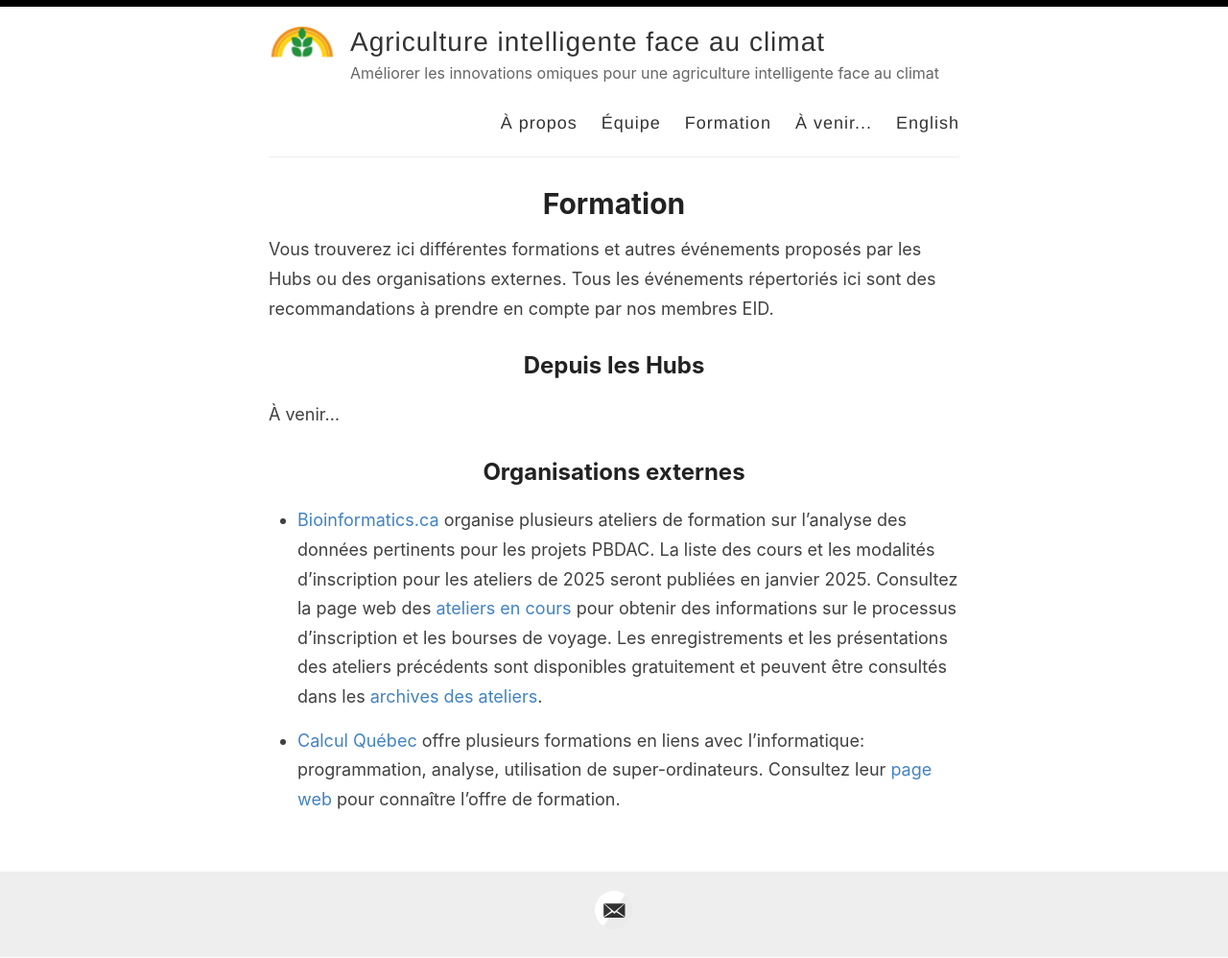
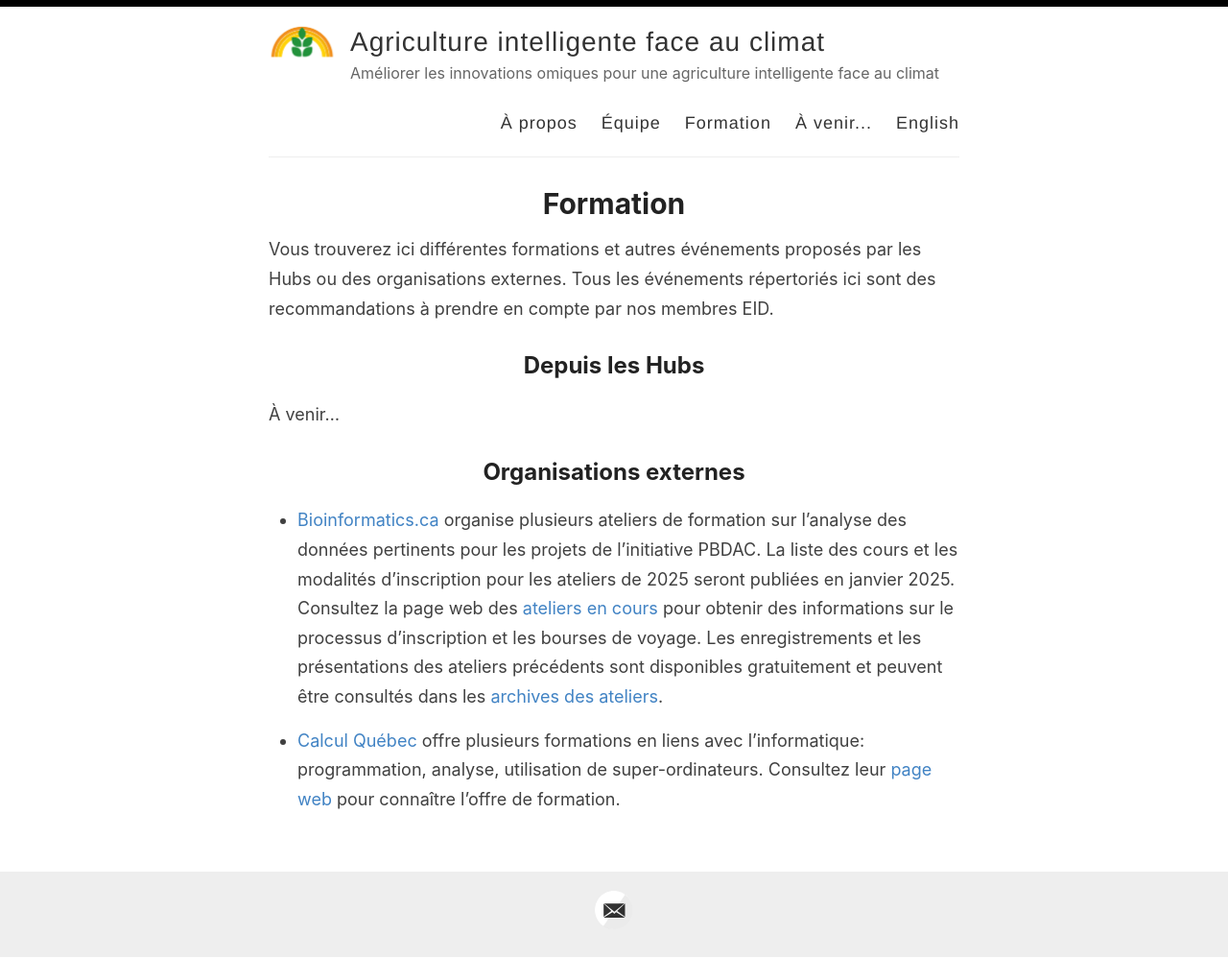
Before and after one commit to ClimateSmartAg/ClimateSmartAg-website-fr, a Jekyll site: the page built from _pages/training.md, in a window 1280 px wide. Shown: the whole page at 96% size. Built offline with Jekyll 4.4.1, drawn with Linux system fonts in a browser that asks for light colours.

Commit message:
Update training.md

```diff
--- a/_pages/training.md
+++ b/_pages/training.md
@@ -11,6 +11,6 @@
 À venir...
 
 ## Organisations externes
-- [Bioinformatics.ca](https://bioinformatics.ca/workshops/current-workshops/) organise plusieurs ateliers de formation sur l'analyse des données pertinents pour les projets PBDAC. La liste des cours et les modalités d'inscription pour les ateliers de 2025 seront publiées en janvier 2025. Consultez la page web des [ateliers en cours](https://bioinformatics.ca/workshops/current-workshops/) pour obtenir des informations sur le processus d'inscription et les bourses de voyage. Les enregistrements et les présentations des ateliers précédents sont disponibles gratuitement et peuvent être consultés dans les [archives des ateliers](https://bioinformatics.ca/workshops/previous-workshops/).
+- [Bioinformatics.ca](https://bioinformatics.ca/workshops/current-workshops/) organise plusieurs ateliers de formation sur l'analyse des données pertinents pour les projets de l'initiative PBDAC. La liste des cours et les modalités d'inscription pour les ateliers de 2025 seront publiées en janvier 2025. Consultez la page web des [ateliers en cours](https://bioinformatics.ca/workshops/current-workshops/) pour obtenir des informations sur le processus d'inscription et les bourses de voyage. Les enregistrements et les présentations des ateliers précédents sont disponibles gratuitement et peuvent être consultés dans les [archives des ateliers](https://bioinformatics.ca/workshops/previous-workshops/).
 
 - [Calcul Québec](https://www.calculquebec.ca/) offre plusieurs formations en liens avec l'informatique: programmation, analyse, utilisation de super-ordinateurs. Consultez leur [page web](https://www.calculquebec.ca/services-aux-chercheurs/formation/) pour connaître l'offre de formation.
```
